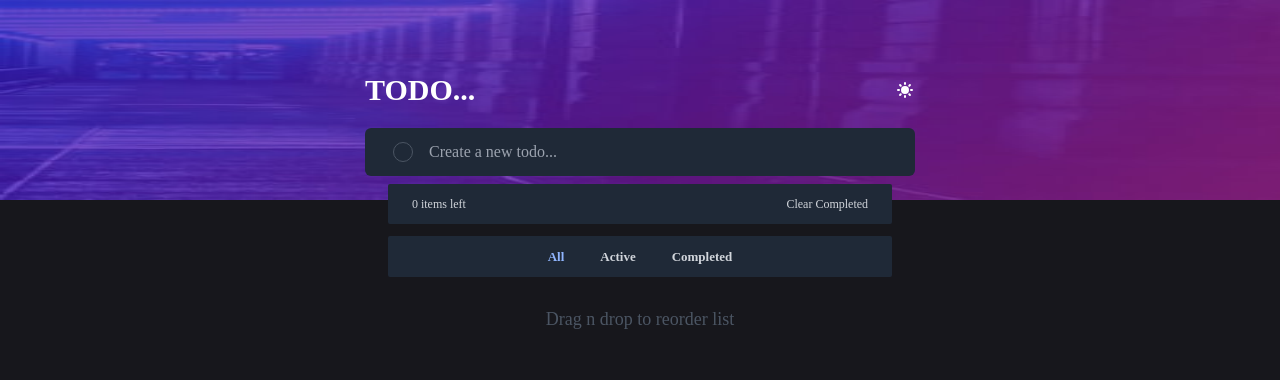
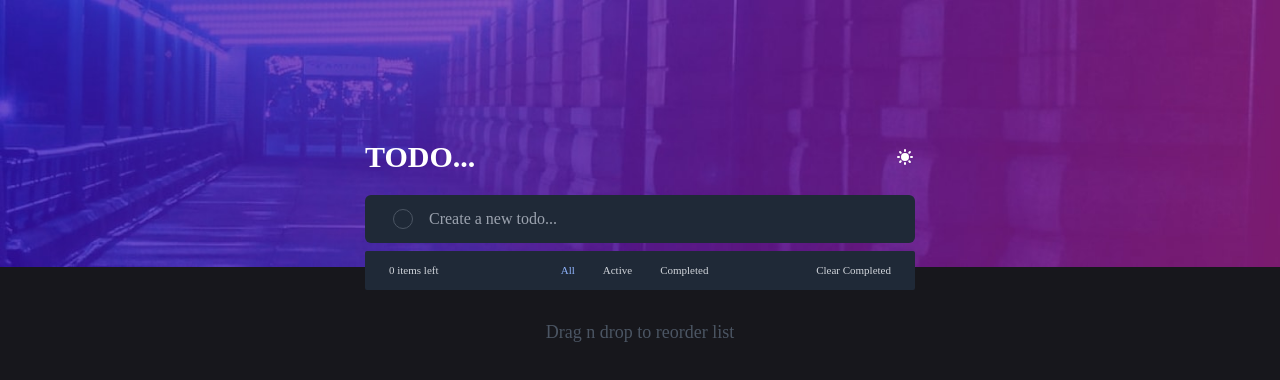
Before and after one commit to PeterEriksson/todo-app-2, a Next.js app: page / in a window 1280 px wide. Shown: the top 380 px of the page. Built offline with nearby package versions, Linux system fonts and the light colour scheme.

Commit message:
bug fixed: when refreshing on > desktopWidthSize
bug fixed: when refreshing on > desktopWidthSize

```diff
--- a/pages/index.js
+++ b/pages/index.js
@@ -6,7 +6,7 @@ import desktDark from "../todo-app-resources/images/bg-desktop-dark.jpg";
 import desktLight from "../todo-app-resources/images/bg-desktop-light.jpg";
 import bgMobileDark from "../todo-app-resources/images/bg-mobile-dark.jpg";
 import bgMobileLight from "../todo-app-resources/images/bg-mobile-light.jpg";
-import { useEffect, useState } from "react";
+import { useEffect, useState, useLayoutEffect } from "react";
 import Todo from "../components/Todo";
 import Form from "../components/Form";
 import TodosFooter from "../components/TodosFooter";
@@ -23,10 +23,24 @@ export default function Home() {
   const [activeState, setActiveState] = useState("all");
   const [activeTodos, setActiveTodos] = useState([]);
   const [completedTodos, setCompletedTodos] = useState([]);
-  const [widthState, setWidthState] = useState(null);
+  /*  const [widthState, setWidthState] = useState(null); */
 
-  /* For handling mobile design */
-  useEffect(() => {
+  /* https://stackoverflow.com/questions/19014250/rerender-view-on-browser-resize-with-react */
+  function useWindowSize() {
+    const [size, setSize] = useState(0);
+    useLayoutEffect(() => {
+      /*  useEffect(() => { */
+      function updateSize() {
+        setSize(window.innerWidth);
+      }
+      window.addEventListener("resize", updateSize);
+      updateSize();
+      return () => window.removeEventListener("resize", updateSize);
+    }, []);
+    return size;
+  }
+
+  /* useEffect(() => {
     function handleResize() {
       setWidthState(window.innerWidth);
     }
@@ -34,8 +48,7 @@ export default function Home() {
     return (_) => {
       window.removeEventListener("resize", handleResize);
     };
-    /* https://www.pluralsight.com/guides/re-render-react-component-on-window-resize */
-  });
+  }); */
 
   useEffect(() => {
     const newActiveArr = todos.filter((item) => !item.completed);
@@ -147,7 +160,7 @@ export default function Home() {
 
       {/* UPPER BACKGROUND */}
       {/* Logic for displaying uppe background depending on screen size and dark/light theme */}
-      {!lightTheme && widthState < _desktopBreakpoint && (
+      {/* {!lightTheme && widthState < _desktopBreakpoint && (
         <Image src={bgMobileDark} />
       )}
       {!lightTheme && widthState > _desktopBreakpoint - 1 && (
@@ -159,13 +172,26 @@ export default function Home() {
       )}
       {lightTheme && widthState > _desktopBreakpoint - 1 && (
         <Image src={desktLight} />
+      )} */}
+      {!lightTheme && useWindowSize() < _desktopBreakpoint && (
+        <Image src={bgMobileDark} />
+      )}
+      {!lightTheme && useWindowSize() > _desktopBreakpoint - 1 && (
+        <Image src={desktDark} />
+      )}
+
+      {lightTheme && useWindowSize() < _desktopBreakpoint && (
+        <Image src={bgMobileLight} />
+      )}
+      {lightTheme && useWindowSize() > _desktopBreakpoint - 1 && (
+        <Image src={desktLight} />
       )}
 
       {/* DIV for ENTIRE TODO SECTION */}
       <div className="flex flex-col justify-center items-center w-11/12 desktopBreakpoint:w-largerWidthTest -mt-32 z-50 relative ml-auto mr-auto">
         {/* TODO header + sun/moon icon (light/dark theme) */}
         <div className="flex flex-row items-center text-3xl w-11/12  desktopBreakpoint:w-largerWidthTest justify-between">
-          <h1 className="font-semibold text text-white">TODO...{widthState}</h1>
+          <h1 className="font-semibold text text-white">TODO...</h1>
           {lightTheme ? (
             <MoonIcon
               onClick={() => setLightTheme((prev) => !prev)}
@@ -363,8 +389,8 @@ export default function Home() {
         {/* BELOW TODOS SECTION/TODOSFOOTER. Depending on widthState
         either mobile footer or desktop footer is rendered */}
 
-        {/* BUG: when refreshing on > desktopWidthSize -> mobile footer is rendered */}
-        {widthState > _desktopBreakpoint - 1 ? (
+        {/* {widthState > _desktopBreakpoint - 1 ? ( */}
+        {useWindowSize() > _desktopBreakpoint - 1 ? (
           <TodosFooter
             lightTheme={lightTheme}
             itemsLeft={itemsLeft}
```
